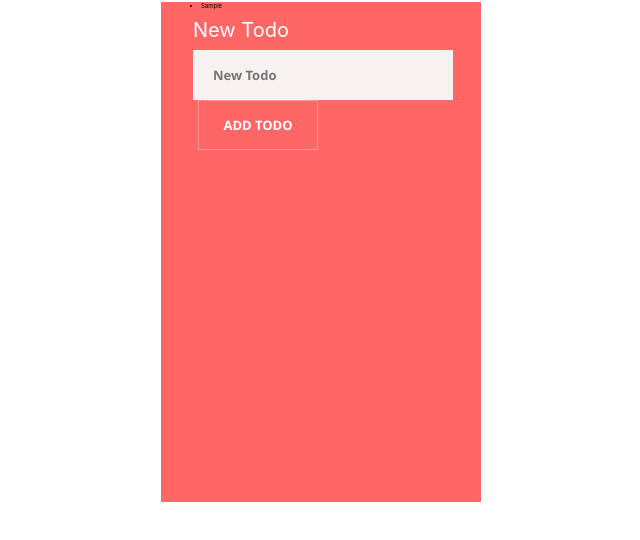
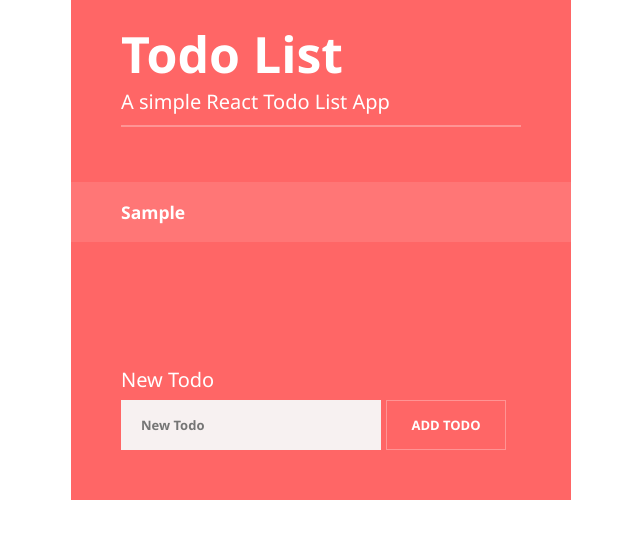
Before and after one commit to Pawel900/Todo-list-web, a React (Create React App) app: page / in a window 1280 px wide. Both pictures are taken after typing "Sample" into the empty fields and a click on the button "ADD TODO". Shown: the top 540 px of the page, without its empty margins (319-959 px from the left). Built offline with nearby package versions, Linux system fonts and the light colour scheme.

Commit message:
displaying results and storing data in LS

```diff
--- a/src/App.css
+++ b/src/App.css
@@ -1,12 +1,5 @@
 * {
   box-sizing: border-box;
   font-size: 62.5%;
+  font-family:'Segoe UI', Tahoma, Geneva, Verdana, sans-serif;
 }
-
-/* h1 {
-  font-size: 5rem;
-  color: white;
-    padding-left: 10%;
-    padding-top: 3%;
-    font-family:'Segoe UI', Tahoma, Geneva, Verdana, sans-serif;
-} */
--- a/src/App.js
+++ b/src/App.js
@@ -1,13 +1,27 @@
-import { useState } from 'react';
+import { useEffect, useState } from 'react';
 
 import TaskInput from './components/TaskInput';
 import TaskList from './components/TaskList';
 import Card from './components/Card';
+import Header from './components/Header';
 
 import './App.css';
 
 const App = () => {
+  let content;
+  let results = localStorage.getItem('1');
+
   const [allTasks, setAllTasks] = useState([]);
+
+
+  useEffect(() => {
+    if(!results) return;
+    setAllTasks(prevTasks => {
+      const updatedTasks = [...prevTasks];
+      updatedTasks.unshift({text: results, id: Math.random().toString()});
+      return updatedTasks;
+    });
+  }, [])
 
   const addTaskHandler = enteredData => {
     setAllTasks(prevTasks => {
@@ -17,16 +31,20 @@ const App = () => {
     });
   }
 
-  let content;
 
   if (allTasks.length > 0) {
+    console.log(allTasks);
     content = (<TaskList items={allTasks}/>);
   }
 
+  // if (results.length > 0) {
+  //   content = (<TaskList items={results}/>);
+  // }
+
+
   return (
     <Card>
-      {/* <h1>Todo List</h1>
-      <p>A simple React Todo List App</p> */}
+      <Header />
       {content}
       <TaskInput onAddTask={addTaskHandler} />
     </Card>
--- a/src/components/Card.module.css
+++ b/src/components/Card.module.css
@@ -1,6 +1,7 @@
 .background {
+    position: relative;
     background-color: #ff6666;
-    width: 25%;
+    width: 50rem;
     height: 50rem;
     margin: auto;
 }
--- /dev/null
+++ b/src/components/Header.js
@@ -0,0 +1,13 @@
+import styles from './Header.module.css';
+
+const Header = props => {
+    return (
+        <div className={styles.div}>
+            <h1 className={styles.font}>Todo List</h1>
+            <p className={styles.font}>A simple React Todo List App</p>
+            <hr/>
+        </div>
+    )
+}
+
+export default Header;
--- /dev/null
+++ b/src/components/Header.module.css
@@ -0,0 +1,26 @@
+.div {
+  padding-bottom: 5rem;
+}
+
+.font {
+  color: white;
+  margin: 0;
+  padding-left: 10%;
+  font-family:'Segoe UI', Tahoma, Geneva, Verdana, sans-serif;
+}
+
+h1 {
+  padding-top: 2rem;
+  font-size: 5rem;
+}
+
+p {
+  font-size: 2rem;
+}
+
+hr {
+  width: 80%;
+  margin-top: 1rem;
+  color: #ff9494;
+  border-style: solid none;
+}
--- a/src/components/TaskInput.js
+++ b/src/components/TaskInput.js
@@ -1,9 +1,8 @@
-import React, {useState, useRef} from "react";
+import React, {useState} from "react";
 
 import styles from './TaskInput.module.css';
 
 const TaskInput = props => {
-    const enteredRef = useRef();
     const [enteredValue, setEnteredValue] = useState('');
 
     const taskHandler = (e) => {
@@ -13,15 +12,16 @@ const TaskInput = props => {
     const taskSubmitHandler = (e) => {
         e.preventDefault();
         if (enteredValue.trim().length === 0) return;
+        localStorage.setItem('1', enteredValue);
         props.onAddTask(enteredValue);
-        enteredRef.current.value = '';
+        setEnteredValue('');
 
     }
 
     return (
         <form onSubmit={taskSubmitHandler} className={styles.background_div}>
             <label className={styles.label}>New Todo</label>
-            <input type='text' placeholder="New Todo" ref={enteredRef} onChange={taskHandler} className={styles.input} />
+            <input type='text' placeholder="New Todo" value={enteredValue} onChange={taskHandler} className={styles.input} />
             <button type='submit' className={styles.button}>ADD TODO</button>
         </form>
     )
--- a/src/components/TaskInput.module.css
+++ b/src/components/TaskInput.module.css
@@ -12,7 +12,6 @@
     color: darkslategrey;
     padding-left: 2rem;
     font-weight: bolder;
-    font-family:'Segoe UI', Tahoma, Geneva, Verdana, sans-serif;
     font-size: 1.3rem;
     border: none;
     outline: none;
@@ -24,8 +23,7 @@
     background: #ff6666;
     color: white;
     margin-left: 0.5rem;
-    font-weight:bolder;
-    font-family:'Segoe UI', Tahoma, Geneva, Verdana, sans-serif;
+    font-weight: bolder;
     font-size: 1.3rem;
     border: 0.1rem solid #ff9494;
 }
@@ -35,8 +33,9 @@
   }
 
 .background_div {
+    position: absolute;
     width: 100%;
     background-color: inherit;
-    padding-bottom: 5rem;
+    bottom: 5rem;
     padding-left: 10%;
 }
--- a/src/components/TaskList.js
+++ b/src/components/TaskList.js
@@ -1,9 +1,11 @@
 import React from "react";
 import TaskListItem from "./TaskListItem";
 
+import styles from './TaskList.module.css';
+
 const TaskList = props => {
     return (
-        <ul>
+        <ul className={styles.ul}>
             {props.items.map(item => (
                 <TaskListItem key={item.id}>{item.text}</TaskListItem>
             ))}
--- /dev/null
+++ b/src/components/TaskList.module.css
@@ -0,0 +1,4 @@
+.ul {
+    margin: 0;
+    padding: 0;
+}
--- a/src/components/TaskListItem.js
+++ b/src/components/TaskListItem.js
@@ -1,10 +1,14 @@
 import React from "react";
+
+import styles from './TaskListItem.module.css';
 
 const TaskListItem = props => {
     return (
-        <li>
-            <div>{props.children}</div>
-        </li>
+        <div className={styles.background}>
+            <li className={styles.li}>
+                <div>{props.children}</div>
+            </li>
+        </div>
     )
 }
 
--- /dev/null
+++ b/src/components/TaskListItem.module.css
@@ -0,0 +1,18 @@
+.background {
+    position: relative;
+    width: 100%;
+    height: 6rem;
+    margin: 0.5rem 0;
+    background: #ff7676;
+}
+
+.li {
+    position: absolute;
+    margin-left: 10%;
+    list-style-type: none;
+    color: white;
+    font-size: 2.8rem;
+    font-weight: bolder;
+    top: 50%;
+    transform: translate(0, -50%);
+}
```
